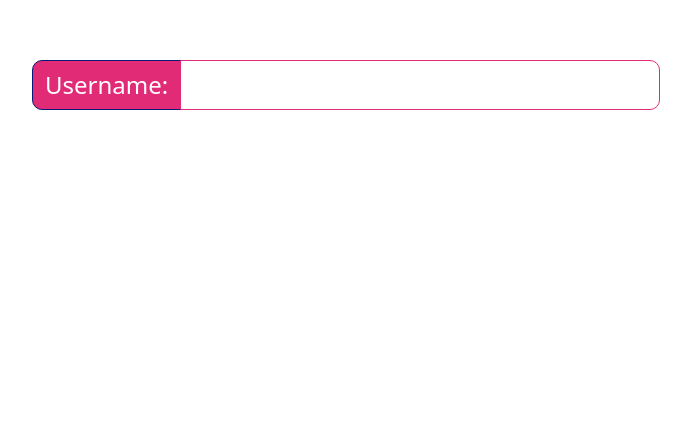
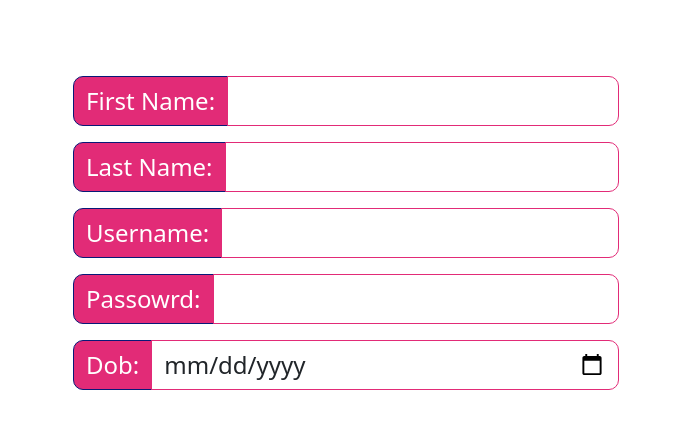
Before and after one commit to Melakeselam/IntroToAngular---2023-DevFest---Students-Edition, an Angular app in the folder elements-demo/: page / in a window 1280 px wide. Shown: the part 240-668 px from the top of the page, without its empty margins (294-985 px from the left). Built offline with nearby package versions, Linux system fonts and the light colour scheme.

Commit message:
final look

```diff
--- a/elements-demo/src/app/app.component.html
+++ b/elements-demo/src/app/app.component.html
@@ -1,16 +1,14 @@
 <div class="spacer"></div>
-<div class="row">
-  <div class="col-sm-3"></div>
-  <div class="col-sm-6">
+<div class="container">
 
-    <div class="input-group">
-      <div class="input-group-prepend">
-        <span class="input-group-text demo-component-input-lbl" style="border-radius: 10px 0 0 10px;">Username:</span>
-      </div>
-      <input type="text" id="username" class="form-control demo-component-input" style="border-radius: 0 10px 10px 0;"
-        autocomplete="off">
-    </div>
+  <user-input inputLabel="first name" inputType="text"></user-input>
 
-  </div>
-  <div class="col-sm-3"></div>
+  <user-input inputLabel="LAST name" inputType="text"></user-input>
+
+  <user-input inputLabel="username" inputType="text"></user-input>
+
+  <user-input inputLabel="Passowrd" inputType="password"></user-input>
+
+  <user-input inputLabel="DOB" inputType="date"></user-input>
+
 </div>
--- a/elements-demo/src/app/app.module.ts
+++ b/elements-demo/src/app/app.module.ts
@@ -3,10 +3,12 @@ import { BrowserModule } from '@angular/platform-browser';
 
 import { AppComponent } from './app.component';
 import { NgbModule } from '@ng-bootstrap/ng-bootstrap';
+import { UserInputComponent } from './demo-component/user-input/user-input.component';
 
 @NgModule({
   declarations: [
-    AppComponent
+    AppComponent,
+    UserInputComponent
   ],
   imports: [
     BrowserModule,
--- /dev/null
+++ b/elements-demo/src/app/demo-component/user-input/user-input.component.css
@@ -0,0 +1,14 @@
+* {
+  font-size: 1.5rem;
+}
+
+.demo-component-input-lbl {
+  border: 1px solid rgb(8, 25, 119);
+  background-color: rgb(226, 43, 119);
+  color: white;
+}
+
+.demo-component-input {
+  border: 1px solid rgb(226, 43, 119);
+
+}
--- /dev/null
+++ b/elements-demo/src/app/demo-component/user-input/user-input.component.html
@@ -0,0 +1,14 @@
+<div class="row">
+  <div class="col-sm-3"></div>
+  <div class="col-sm-6">
+    <div class="input-group mt-3">
+      <div class="input-group-prepend">
+        <span class="input-group-text demo-component-input-lbl"
+          style="border-radius: 10px 0 0 10px;">{{inputLabel|titlecase}}:</span>
+      </div>
+      <input [type]="inputType" id="username" class="form-control demo-component-input"
+        style="border-radius: 0 10px 10px 0;" autocomplete="off">
+    </div>
+  </div>
+  <div class="col-sm-3"></div>
+</div>
--- /dev/null
+++ b/elements-demo/src/app/demo-component/user-input/user-input.component.ts
@@ -0,0 +1,16 @@
+import { Component, Input } from '@angular/core';
+
+@Component({
+  selector: 'user-input',
+  templateUrl: './user-input.component.html',
+  styleUrls: ['./user-input.component.css']
+})
+export class UserInputComponent {
+
+  @Input()
+  inputType!: string;
+
+  @Input()
+  inputLabel!: string;
+
+}
```
Also changed, not shown: elements-demo/src/app/demo-component/start/component.html (deleted, +0 -25 lines), elements-demo/src/app/demo-component/start/component.css (deleted).
